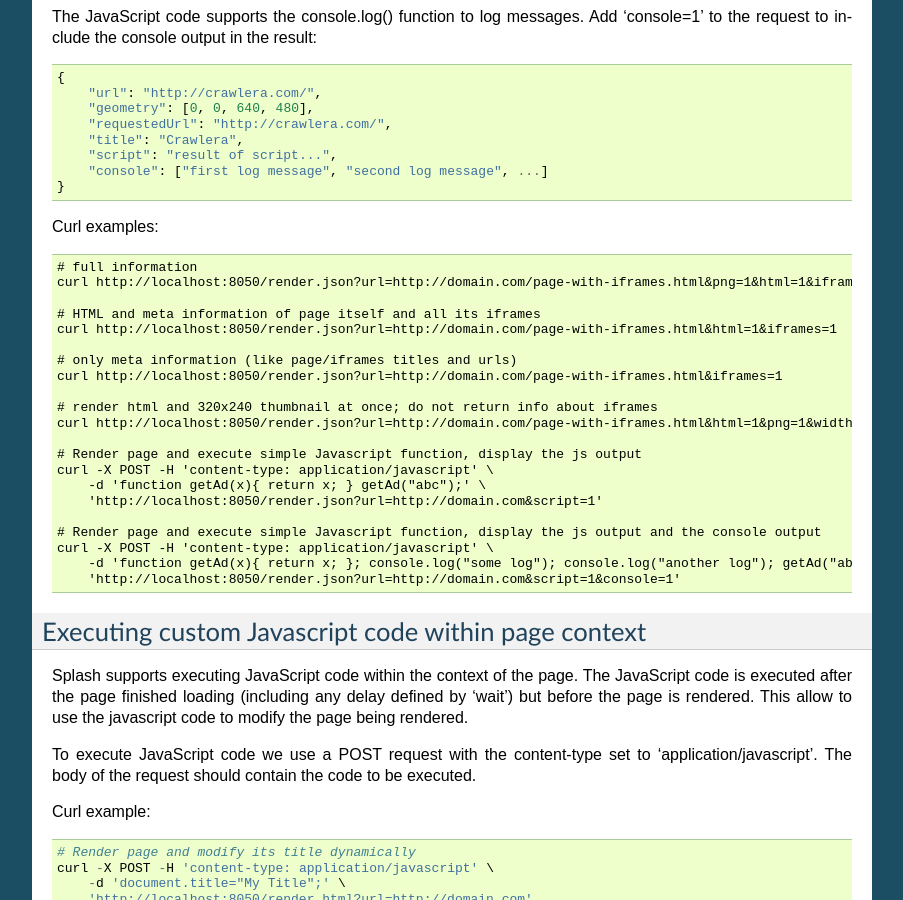
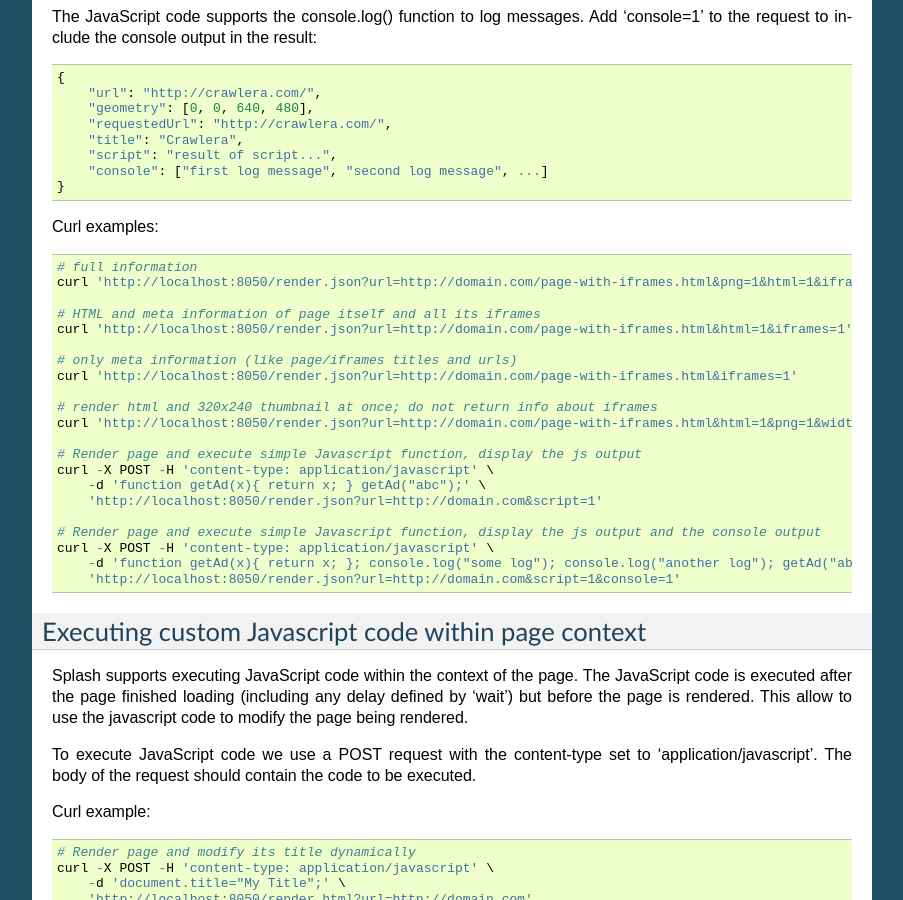
Before and after one commit to scrapinghub/splash, a Sphinx documentation site: the page built from docs/index.rst, in a window 1280 px wide and 900 px high, scrolled down 4391 px. Shown: the whole window, without its empty margins (198-1101 px from the left). Built offline with Sphinx 7.4.7, drawn with Linux system fonts in a browser that asks for light colours; some of the changed text lies outside the part shown.

Commit message:
DOC fix curl examples. See GH-72

```diff
--- a/docs/index.rst
+++ b/docs/index.rst
@@ -103,7 +103,7 @@ viewport : string : optional
 
 Curl example::
 
-    curl http://localhost:8050/render.html?url=http://domain.com/page-with-javascript.html&timeout=10&wait=0.5
+    curl 'http://localhost:8050/render.html?url=http://domain.com/page-with-javascript.html&timeout=10&wait=0.5'
 
 The result is always encoded to utf-8. Always decode HTML data returned
 by render.html endpoint from utf-8 even if there are tags like
@@ -138,10 +138,10 @@ height : integer : optional
 Curl examples::
 
     # render with timeout
-    curl http://localhost:8050/render.png?url=http://domain.com/page-with-javascript.html&timeout=10
+    curl 'http://localhost:8050/render.png?url=http://domain.com/page-with-javascript.html&timeout=10'
 
     # 320x240 thumbnail
-    curl http://localhost:8050/render.png?url=http://domain.com/page-with-javascript.html&width=320&height=240
+    curl 'http://localhost:8050/render.png?url=http://domain.com/page-with-javascript.html&width=320&height=240'
 
 
 render.json
@@ -293,16 +293,16 @@ Add 'console=1' to the request to include the console output in the result::
 Curl examples::
 
     # full information
-    curl http://localhost:8050/render.json?url=http://domain.com/page-with-iframes.html&png=1&html=1&iframes=1
+    curl 'http://localhost:8050/render.json?url=http://domain.com/page-with-iframes.html&png=1&html=1&iframes=1'
 
     # HTML and meta information of page itself and all its iframes
-    curl http://localhost:8050/render.json?url=http://domain.com/page-with-iframes.html&html=1&iframes=1
+    curl 'http://localhost:8050/render.json?url=http://domain.com/page-with-iframes.html&html=1&iframes=1'
 
     # only meta information (like page/iframes titles and urls)
-    curl http://localhost:8050/render.json?url=http://domain.com/page-with-iframes.html&iframes=1
+    curl 'http://localhost:8050/render.json?url=http://domain.com/page-with-iframes.html&iframes=1'
 
     # render html and 320x240 thumbnail at once; do not return info about iframes
-    curl http://localhost:8050/render.json?url=http://domain.com/page-with-iframes.html&html=1&png=1&width=320&height=240
+    curl 'http://localhost:8050/render.json?url=http://domain.com/page-with-iframes.html&html=1&png=1&width=320&height=240'
 
     # Render page and execute simple Javascript function, display the js output
     curl -X POST -H 'content-type: application/javascript' \
@@ -445,7 +445,7 @@ no proxy is used otherwise.
 Then, to apply proxy rules according to this profile,
 add ``proxy=mywebsite`` parameter to request::
 
-    curl http://localhost:8050/render.html?url=http://mywebsite.com/page-with-javascript.html&proxy=mywebsite
+    curl 'http://localhost:8050/render.html?url=http://mywebsite.com/page-with-javascript.html&proxy=mywebsite'
 
 If ``default.ini`` profile is present, it will be used when ``proxy``
 GET argument is not specified. If you have ``default.ini`` profile
```
